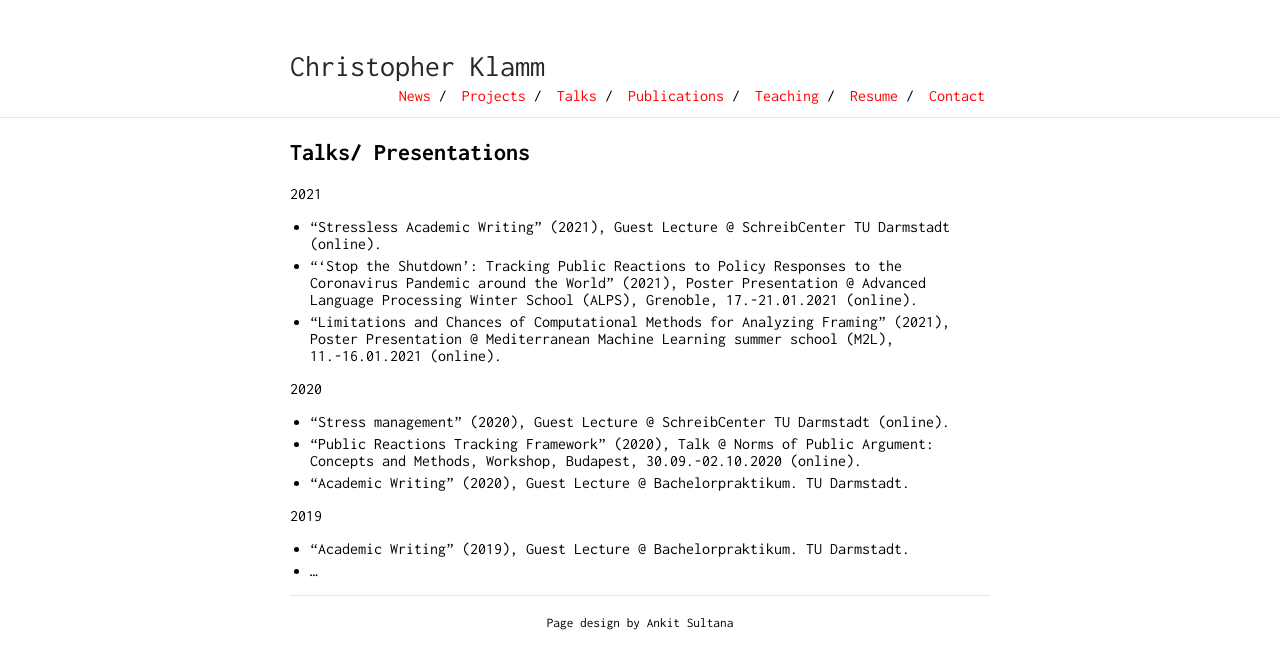
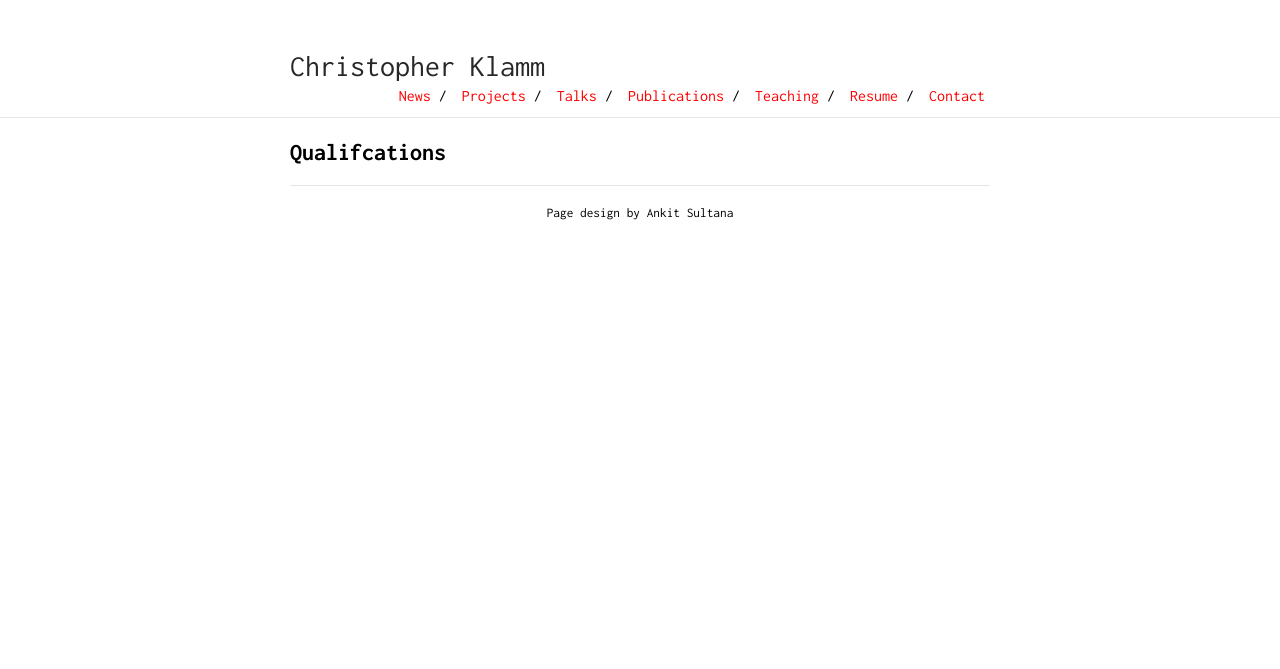
Before and after one commit to chkla/gitPage, a Jekyll site: the page built from talks.md, in a window 1280 px wide. Shown: the top 669 px of the page. Built offline with Jekyll 4.4.1, drawn with Linux system fonts in a browser that asks for light colours; our own code applies the rules of GitHub Pages for plain Markdown files.

Commit message:
Update talks.md

```diff
--- a/talks.md
+++ b/talks.md
@@ -2,18 +2,4 @@
 layout: default
 ---
 
-## Talks/ Presentations
-
-2021
-* "Stressless Academic Writing" (2021), Guest Lecture @ SchreibCenter TU Darmstadt (online).
-* "'Stop the Shutdown': Tracking Public Reactions to Policy Responses to the Coronavirus Pandemic around the World" (2021), Poster Presentation @ Advanced Language Processing Winter School (ALPS), Grenoble, 17.-21.01.2021 (online).
-* "Limitations and Chances of Computational Methods for Analyzing Framing" (2021), Poster Presentation @ Mediterranean Machine Learning  summer school (M2L), 11.-16.01.2021 (online).
-
-2020
-* "Stress management" (2020), Guest Lecture @ SchreibCenter TU Darmstadt (online).
-* "Public Reactions Tracking Framework" (2020), Talk @ Norms of Public Argument: Concepts and Methods, Workshop, Budapest, 30.09.-02.10.2020 (online).
-* "Academic Writing" (2020), Guest Lecture @ Bachelorpraktikum. TU Darmstadt.
-
-2019
-* "Academic Writing" (2019), Guest Lecture @ Bachelorpraktikum. TU Darmstadt.
-* ...
+## Qualifcations
```
